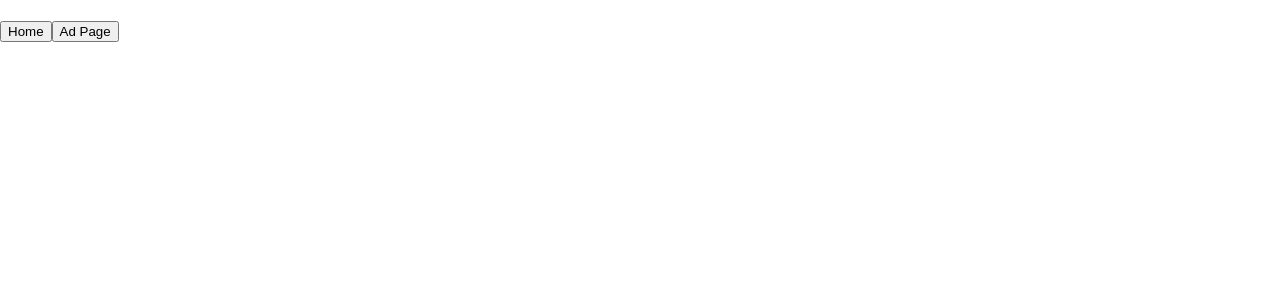
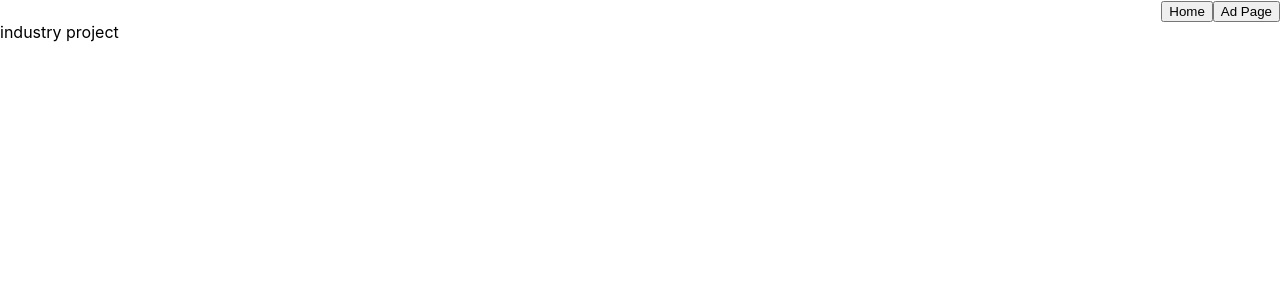
Before and after one commit to azmanosis/industry-project, a JavaScript app: page /adpage in a window 1280 px wide. Shown: the top 300 px of the page. Built offline with nearby package versions, Linux system fonts and the light colour scheme; the HTML template or start-up script is replaced by a standard one.

Commit message:
adding header and footer

```diff
--- a/src/components/Footer/Footer.js
+++ b/src/components/Footer/Footer.js
@@ -3,6 +3,9 @@ import './Footer.scss';
 function Footer() {
     return (
         <>
+            <div className="footer">
+                <div className="footer-text">industry project</div>
+            </div>
         </>
     )
 }
--- a/src/components/Footer/Footer.scss
+++ b/src/components/Footer/Footer.scss
@@ -0,0 +1,17 @@
+@use "../../styles/partials/index" as *;
+
+footer {
+  display: flex;
+  justify-content: center;
+  align-items: center;
+  height: 40%;
+  width: 100%;
+  @include nomargin_nopadding;
+
+  &__text {
+    display: flex;
+    justify-content: center;
+    align-items: center;
+    @include nomargin_nopadding;
+  }
+}
--- a/src/components/Header/Header.js
+++ b/src/components/Header/Header.js
@@ -3,21 +3,23 @@ import { Link } from 'react-router-dom';
 
 function Header() {
     return (
-        <>
-            <div classname="header">
+        <div className="header">
+            <div className="header-logo">
                 <Link to="/">
                     <div>
                         <img alt=""></img>
                     </div>
                 </Link>
             </div>
+            <div>
                 <Link to="/">
                     <button id="home">Home</button>
                 </Link>
                 <Link to="adpage">
                     <button id="adpage">Ad Page</button>
                 </Link>
-        </>
+            </div>
+        </div>
     )
 }
 
--- a/src/components/Header/Header.scss
+++ b/src/components/Header/Header.scss
@@ -0,0 +1,6 @@
+@use "../../styles/partials/index" as *;
+
+.header {
+  display: flex;
+  justify-content: space-between;
+}
```
Lines whose indentation alone changed are shown as unchanged.
